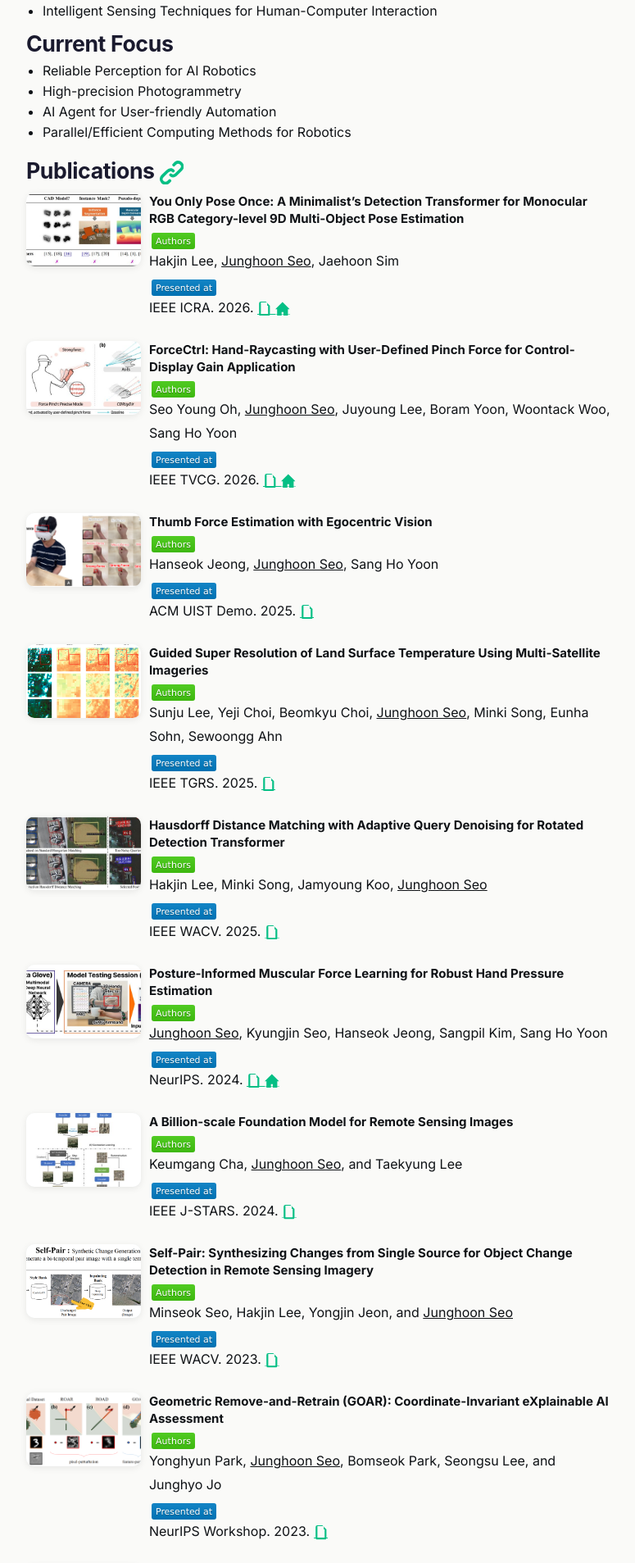
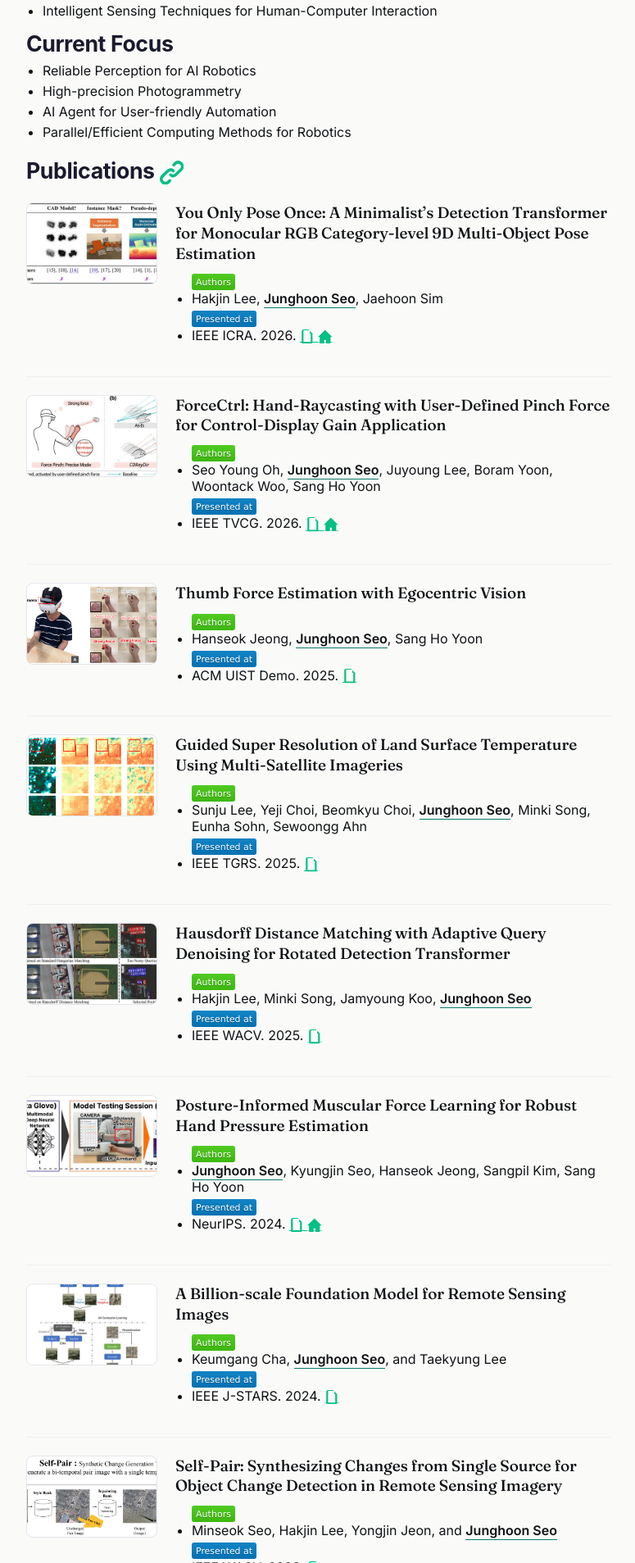
Before and after one commit to mikigom/mikigom.github.io, a Jekyll site: the page built from index.md, in a window 1280 px wide. Shown: the part 1394-3301 px from the top of the page at 82% size, without its empty margins (251-1026 px from the left). Built offline with Jekyll 4.4.1, drawn with Linux system fonts in a browser that asks for light colours.

Commit message:
style(pub): flat thumbnails + Fraunces titles + venue-tag pills

```diff
--- a/assets/styles.scss
+++ b/assets/styles.scss
@@ -245,13 +245,22 @@
   display: block;
 }
 
-/* Publication Entry with Thumbnail */
+/* Publications */
+.pubs {
+  margin-top: 20px;
+}
+
 .pub-entry {
-  display: flex;
-  gap: 1rem;
-  align-items: flex-start;
-  padding: 1rem 0;
-  border-bottom: 1px solid var(--card-border);
+  display: grid;
+  grid-template-columns: 160px 1fr;
+  gap: 22px;
+  padding: 22px 0;
+  border-bottom: 1px solid var(--rule-soft);
+  align-items: start;
+
+  &:first-child {
+    padding-top: 0;
+  }
 
   &:last-child {
     border-bottom: none;
@@ -259,12 +268,11 @@
 }
 
 .pub-thumb {
-  flex-shrink: 0;
-  width: 140px;
-  height: 90px;
-  border-radius: 10px;
+  width: 160px;
+  aspect-ratio: 16 / 10;
+  border-radius: 8px;
+  border: 1px solid var(--rule);
   overflow: hidden;
-  box-shadow: 0 2px 8px rgba(0, 0, 0, 0.08);
   background: #f1f5f9;
 
   img {
@@ -275,50 +283,88 @@
   }
 
   &--placeholder {
-    border: 1px solid var(--card-border);
+    background: linear-gradient(135deg, var(--accent-soft), #d4ebe4);
   }
 }
 
 .pub-text {
-  flex: 1;
   min-width: 0;
 
   p {
-    margin: 0;
+    margin: 0 0 6px;
     padding: 0;
   }
 
   strong {
-    color: var(--text);
-    font-size: 1.5rem;
+    font-family: 'Fraunces', Georgia, serif;
+    font-size: 19px;
+    line-height: 1.3;
+    font-weight: 500;
+    color: var(--ink);
     display: block;
-    margin-bottom: 0.3rem;
-    line-height: 1.4;
+    margin-bottom: 8px;
+    letter-spacing: -0.005em;
   }
 
-  ul {
-    list-style: none;
-    padding-left: 0;
-    margin: 0;
+  .pub-authors {
+    font-size: 13.5px;
+    color: var(--muted);
+    line-height: 1.55;
+    margin: 0 0 4px;
+  }
 
-    li {
-      padding: 0.15rem 0;
-      border-bottom: none;
-      line-height: 1.8;
+  U, u {
+    text-decoration: none;
+    color: var(--ink);
+    font-weight: 600;
+    border-bottom: 1px solid var(--accent);
+    padding-bottom: 1px;
+  }
+}
 
-      &:before {
-        content: none;
-      }
+.venue-tag {
+  display: inline-block;
+  font-family: 'Inter', sans-serif;
+  font-size: 10.5px;
+  letter-spacing: 0.1em;
+  text-transform: uppercase;
+  padding: 3px 8px;
+  border-radius: 4px;
+  background: var(--accent-soft);
+  color: var(--accent);
+  font-weight: 600;
+  border: 1px solid var(--accent-border);
+  margin-right: 6px;
+}
 
-      img {
-        margin: 0 0.3rem;
-        vertical-align: middle;
-      }
-    }
+.venue-row {
+  display: flex;
+  align-items: center;
+  gap: 8px;
+  flex-wrap: wrap;
+  font-size: 13px;
+  color: var(--ink-2);
+  font-weight: 500;
+  margin-top: 4px;
+
+  .year {
+    color: var(--muted);
+    font-variant-numeric: tabular-nums;
+  }
+
+  a {
+    color: var(--accent);
+    text-decoration: none;
+    border-bottom: 1px dotted var(--accent);
+    padding-bottom: 1px;
+    font-size: 12.5px;
   }
 }
 
 @media (max-width: 600px) {
+  .pub-entry {
+    grid-template-columns: 1fr;
+  }
   .pub-thumb {
     display: none;
   }
```
